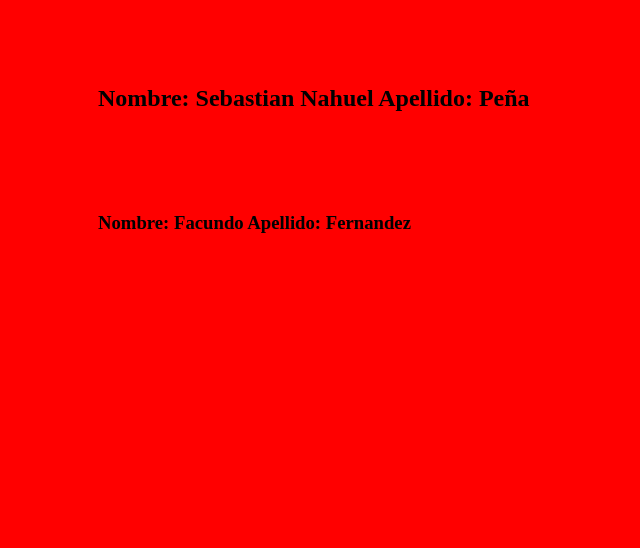
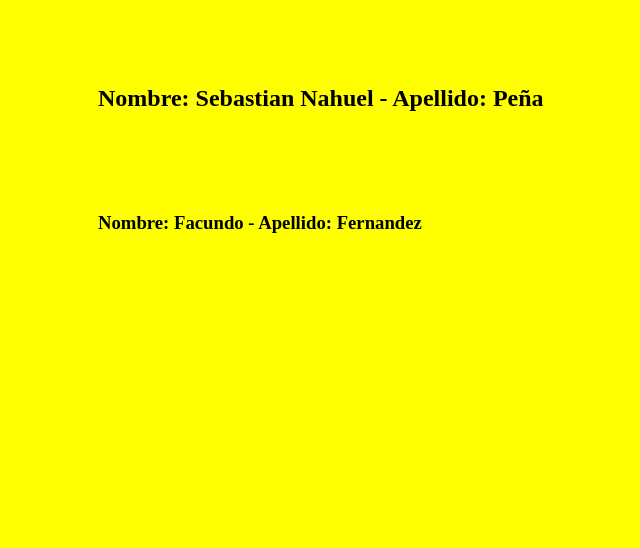
Before and after one commit to JMSuarezSzubartowski/-TP_SO_I4_Equipo_105-, a plain HTML site: page index.html in a window 1280 px wide. Shown: the part 252-800 px from the top of the page, without its empty margins (202-842 px from the left). Drawn offline with Linux system fonts and the light colour scheme.

Commit message:
Punto 13

```diff
--- a/estilo.css
+++ b/estilo.css
@@ -2,5 +2,5 @@
 margin:100px;
 }
 body {
-background: red;
+background: yellow;
 }
--- a/index.html
+++ b/index.html
@@ -10,10 +10,10 @@
 </head>
 <body>
 <h1>Control de versiones</h1>
-<h2>Nombre: Sebastian Nahuel
+<h2>Nombre: Sebastian Nahuel -
     Apellido: Peña
 </h2>
-<h3>Nombre: Facundo
+<h3>Nombre: Facundo -
     Apellido: Fernandez
 </h3>
 </body>
```
